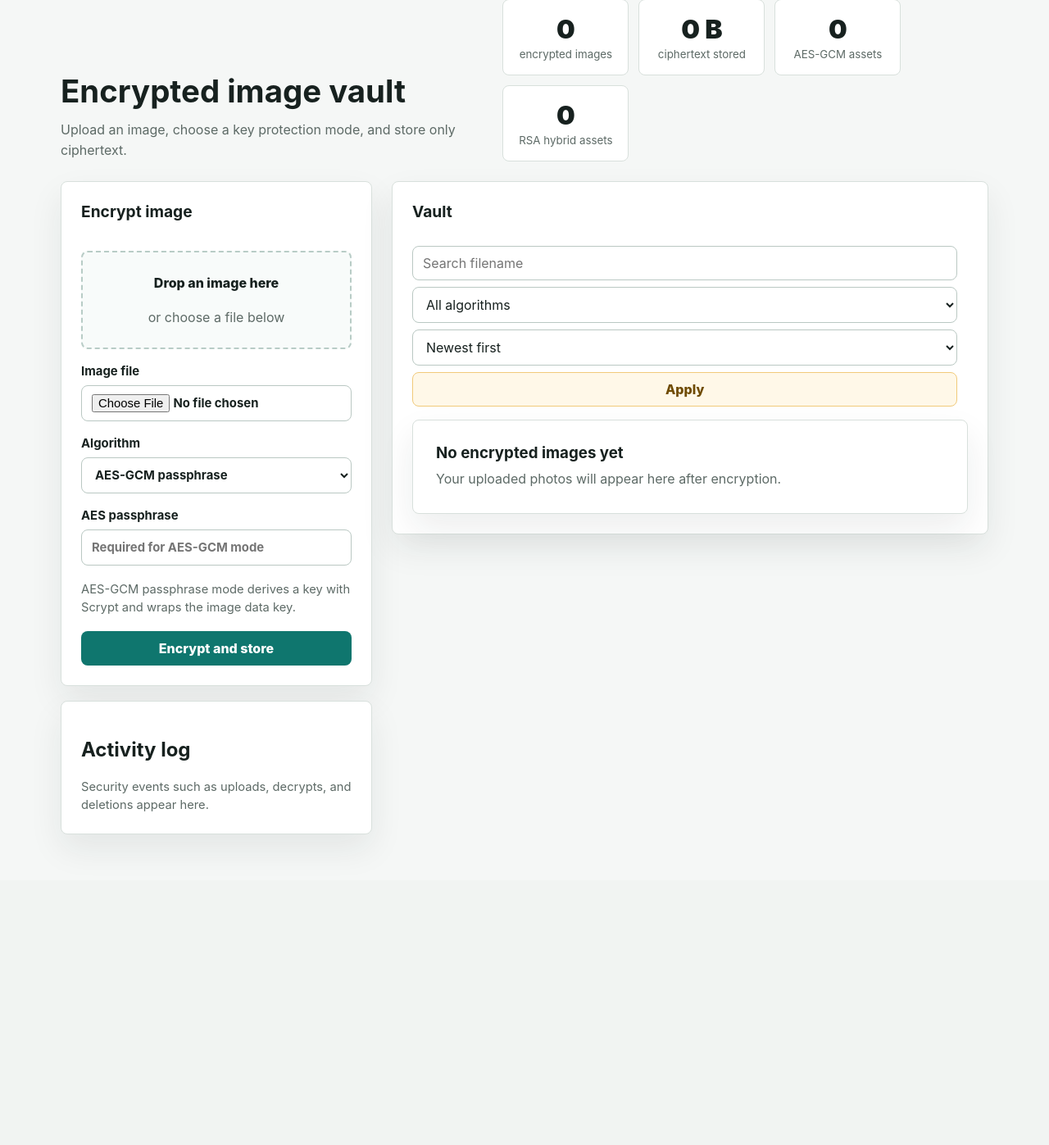
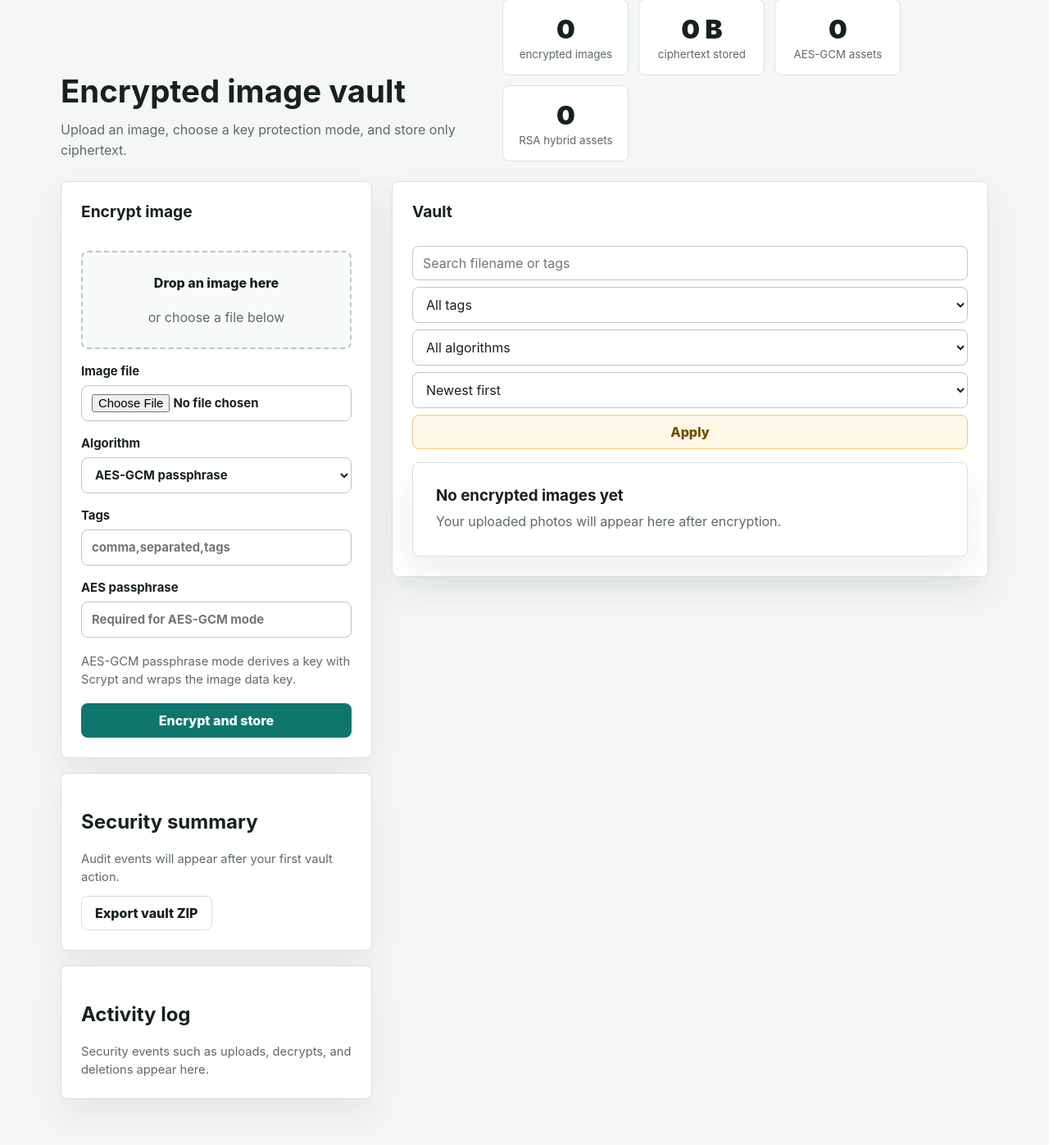
Before and after one commit to Sebby1770/image-encryption-system, a Flask app: page /dashboard in a window 1280 px wide. Shown: the part 97-1494 px from the top of the page at 82% size. Before the commit the page ends 1115 px from the top, so only its background shows below. Run offline with Flask 3, Linux system fonts and the light colour scheme; the visitor is signed in with stand-in values (Sample User, id 1); data comes from the database, SQL or seed files in the repository; data that the repository does not hold is empty.

Commit message:
v0.3.0: tags, vault export, in-page preview, security summary
- Add asset tags with search/filter and API query support
- Add in-page decrypt preview modal and vault ZIP export
- Add security summary panel with audit action counts
- Bump version to 0.3.0

```diff
--- a/pyproject.toml
+++ b/pyproject.toml
@@ -4,7 +4,7 @@ build-backend = "setuptools.build_meta"
 
 [project]
 name = "image-encryption-system"
-version = "0.2.0"
+version = "0.3.0"
 description = "A Flask cybersecurity project for authenticated image encryption and decryption."
 readme = "README.md"
 requires-python = ">=3.10"
--- a/src/image_encryption_system/static/css/styles.css
+++ b/src/image_encryption_system/static/css/styles.css
@@ -451,6 +451,73 @@ input:disabled {
   font-weight: 700;
 }
 
+.summary-grid {
+  display: flex;
+  flex-wrap: wrap;
+  gap: 8px;
+  margin-bottom: 12px;
+}
+
+.summary-chip {
+  background: #f8fbfa;
+  border: 1px solid var(--line);
+  border-radius: 999px;
+  display: inline-flex;
+  gap: 8px;
+  padding: 6px 12px;
+}
+
+.summary-chip strong {
+  color: var(--accent);
+}
+
+.summary-chip span {
+  color: var(--muted);
+  font-size: 0.82rem;
+  text-transform: uppercase;
+}
+
+.tag-chip {
+  background: var(--mint);
+  border-radius: 999px;
+  color: var(--accent);
+  display: inline-block;
+  font-size: 0.75rem;
+  font-weight: 700;
+  margin-right: 6px;
+  padding: 2px 8px;
+}
+
+.asset-tags {
+  margin: 6px 0 0;
+}
+
+.preview-modal {
+  border: 0;
+  border-radius: 12px;
+  max-width: min(92vw, 760px);
+  padding: 0;
+  width: min(92vw, 760px);
+}
+
+.preview-modal::backdrop {
+  background: rgba(15, 23, 42, 0.55);
+}
+
+.preview-modal-head {
+  align-items: center;
+  display: flex;
+  justify-content: space-between;
+  padding: 16px 18px 8px;
+}
+
+.preview-modal img {
+  display: block;
+  max-height: 70vh;
+  object-fit: contain;
+  width: 100%;
+}
+
 .asset-card h3 {
   font-size: 1rem;
   margin: 0 0 8px;
--- a/src/image_encryption_system/storage.py
+++ b/src/image_encryption_system/storage.py
@@ -38,6 +38,7 @@ class EncryptedAsset:
     width: int
     height: int
     metadata: dict[str, Any]
+    tags: str
     created_at: str
 
 
@@ -104,6 +105,17 @@ class VaultStore:
                 );
                 """
             )
+            self._ensure_tags_column(db)
+
+    def _ensure_tags_column(self, db: sqlite3.Connection) -> None:
+        columns = {
+            str(row[1])
+            for row in db.execute("PRAGMA table_info(encrypted_assets)").fetchall()
+        }
+        if "tags" not in columns:
+            db.execute(
+                "ALTER TABLE encrypted_assets ADD COLUMN tags TEXT NOT NULL DEFAULT ''"
+            )
 
     def create_user(self, username: str, password: str) -> User:
         username = username.strip().lower()
@@ -169,6 +181,7 @@ class VaultStore:
         height: int,
         metadata: dict[str, Any],
         ciphertext: bytes,
+        tags: str = "",
     ) -> EncryptedAsset:
         safe_name = secure_filename(original_filename) or "image"
         stored_filename = f"{uuid4().hex}.enc"
@@ -180,9 +193,9 @@ class VaultStore:
                 """
                 INSERT INTO encrypted_assets (
                     user_id, original_filename, stored_filename, algorithm, mime_type,
-                    image_format, width, height, metadata_json, created_at
+                    image_format, width, height, metadata_json, tags, created_at
                 )
-                VALUES (?, ?, ?, ?, ?, ?, ?, ?, ?, ?)
+                VALUES (?, ?, ?, ?, ?, ?, ?, ?, ?, ?, ?)
                 """,
                 (
                     user_id,
@@ -194,6 +207,7 @@ class VaultStore:
                     width,
                     height,
                     json.dumps(metadata, sort_keys=True),
+                    _normalize_tags(tags),
                     now,
                 ),
             )
@@ -213,17 +227,21 @@ class VaultStore:
         *,
         query: str = "",
         algorithm: str = "",
+        tag: str = "",
         sort: str = "newest",
     ) -> list[EncryptedAsset]:
         sql = "SELECT * FROM encrypted_assets WHERE user_id = ?"
         params: list[object] = [user_id]
 
         if query.strip():
-            sql += " AND original_filename LIKE ?"
-            params.append(f"%{query.strip()}%")
+            sql += " AND (original_filename LIKE ? OR tags LIKE ?)"
+            params.extend([f"%{query.strip()}%", f"%{query.strip()}%"])
         if algorithm.strip():
             sql += " AND algorithm = ?"
             params.append(algorithm.strip())
+        if tag.strip():
+            sql += " AND tags LIKE ?"
+            params.append(f"%{tag.strip()}%")
 
         order_map = {
             "newest": "id DESC",
@@ -277,6 +295,22 @@ class VaultStore:
                 (user_id, limit),
             ).fetchall()
         return [_audit_from_row(row) for row in rows]
+
+    def list_tags(self, user_id: int) -> list[str]:
+        tags: set[str] = set()
+        for asset in self.list_assets(user_id):
+            for tag in asset.tags.split(","):
+                normalized = tag.strip()
+                if normalized:
+                    tags.add(normalized)
+        return sorted(tags)
+
+    def audit_summary(self, user_id: int) -> dict[str, int]:
+        events = self.list_audit_events(user_id, limit=500)
+        summary: dict[str, int] = {}
+        for event in events:
+            summary[event.action] = summary.get(event.action, 0) + 1
+        return summary
 
     def vault_stats(self, user_id: int) -> VaultStats:
         assets = self.list_assets(user_id)
@@ -341,8 +375,14 @@ def _asset_from_row(row: sqlite3.Row) -> EncryptedAsset:
         width=int(row["width"]),
         height=int(row["height"]),
         metadata=json.loads(str(row["metadata_json"])),
+        tags=str(row["tags"]) if "tags" in row.keys() else "",
         created_at=str(row["created_at"]),
     )
+
+
+def _normalize_tags(tags: str) -> str:
+    parts = [part.strip().lower() for part in tags.split(",") if part.strip()]
+    return ",".join(dict.fromkeys(parts))
 
 
 def _audit_from_row(row: sqlite3.Row) -> AuditEvent:
--- a/src/image_encryption_system/templates/dashboard.html
+++ b/src/image_encryption_system/templates/dashboard.html
@@ -49,6 +49,10 @@
             {% endfor %}
           </select>
         </label>
+        <label>
+          Tags
+          <input name="tags" type="text" placeholder="comma,separated,tags">
+        </label>
         <label id="passphrase-field">
           AES passphrase
           <input name="passphrase" type="password" autocomplete="off" placeholder="Required for AES-GCM mode">
@@ -58,6 +62,18 @@
         </p>
         <button class="button button-primary" type="submit">Encrypt and store</button>
       </form>
+
+      <section class="audit-panel" aria-label="Security summary">
+        <h2>Security summary</h2>
+        <div class="summary-grid">
+          {% for action, count in audit_summary.items() %}
+            <div class="summary-chip"><strong>{{ count }}</strong><span>{{ action }}</span></div>
+          {% else %}
+            <p class="field-note">Audit events will appear after your first vault action.</p>
+          {% endfor %}
+        </div>
+        <a class="button button-ghost" href="{{ url_for('export_vault') }}">Export vault ZIP</a>
+      </section>
 
       <section class="audit-panel" aria-label="Recent activity">
         <h2>Activity log</h2>
@@ -81,7 +97,13 @@
       <div class="vault-toolbar">
         <h2>Vault</h2>
         <form class="vault-filters" method="get" action="{{ url_for('dashboard') }}">
-          <input name="q" type="search" placeholder="Search filename" value="{{ query }}">
+          <input name="q" type="search" placeholder="Search filename or tags" value="{{ query }}">
+          <select name="tag">
+            <option value="">All tags</option>
+            {% for tag_name in all_tags %}
+              <option value="{{ tag_name }}" {% if filter_tag == tag_name %}selected{% endif %}>{{ tag_name }}</option>
+            {% endfor %}
+          </select>
           <select name="algorithm">
             <option value="">All algorithms</option>
             <option value="AES-GCM" {% if filter_algorithm == "AES-GCM" %}selected{% endif %}>AES-GCM</option>
@@ -120,10 +142,13 @@
               <div>
                 <h3>{{ asset.original_filename }}</h3>
                 <p>{{ asset.algorithm }} · {{ asset.image_format }} · {{ asset.width }}x{{ asset.height }}</p>
+                {% if asset.tags %}
+                  <p class="asset-tags">{% for tag in asset.tags.split(',') %}<span class="tag-chip">{{ tag }}</span>{% endfor %}</p>
+                {% endif %}
                 <small>{{ asset.created_at }}</small>
               </div>
               <div class="asset-actions">
-                <form method="post" action="{{ url_for('decrypt_image', asset_id=asset.id) }}" target="_blank">
+                <form class="preview-form" data-asset-id="{{ asset.id }}" data-algorithm="{{ asset.algorithm }}">
                   <input type="hidden" name="_csrf_token" value="{{ csrf_token() }}">
                   {% if asset.algorithm == "AES-GCM" %}
                     <label>
@@ -136,7 +161,7 @@
                       <input name="private_key_passphrase" type="password" autocomplete="current-password" required>
                     </label>
                   {% endif %}
-                  <button class="button button-secondary" type="submit">Decrypt preview</button>
+                  <button class="button button-secondary preview-button" type="submit">Preview in vault</button>
                 </form>
                 <form method="post" action="{{ url_for('delete_image', asset_id=asset.id) }}" onsubmit="return confirm('Delete this encrypted image permanently?');">
                   <input type="hidden" name="_csrf_token" value="{{ csrf_token() }}">
@@ -155,6 +180,14 @@
       {% endif %}
     </section>
   </section>
+
+  <dialog id="preview-modal" class="preview-modal">
+    <div class="preview-modal-head">
+      <h2>Decrypted preview</h2>
+      <button type="button" id="close-preview" class="button button-ghost">Close</button>
+    </div>
+    <img id="preview-image" alt="Decrypted preview">
+  </dialog>
 
   <script>
     const select = document.querySelector("#algorithm-select");
@@ -214,5 +247,25 @@
         checkbox.checked = selectAll.checked;
       });
     });
+
+    const previewModal = document.querySelector("#preview-modal");
+    const previewImage = document.querySelector("#preview-image");
+    document.querySelector("#close-preview")?.addEventListener("click", () => previewModal.close());
+    document.querySelectorAll(".preview-form").forEach((form) => {
+      form.addEventListener("submit", async (event) => {
+        event.preventDefault();
+        const assetId = form.dataset.assetId;
+        const response = await fetch(`/images/${assetId}/preview`, {
+          method: "POST",
+          body: new FormData(form),
+        });
+        if (!response.ok) {
+          alert("Unable to decrypt preview.");
+          return;
+        }
+        previewImage.src = URL.createObjectURL(await response.blob());
+        previewModal.showModal();
+      });
+    });
   </script>
 {% endblock %}
```
Also changed, not shown: src/image_encryption_system/web.py (+79 -10 lines), tests/test_web.py (+45 -0 lines), CHANGELOG.md.
